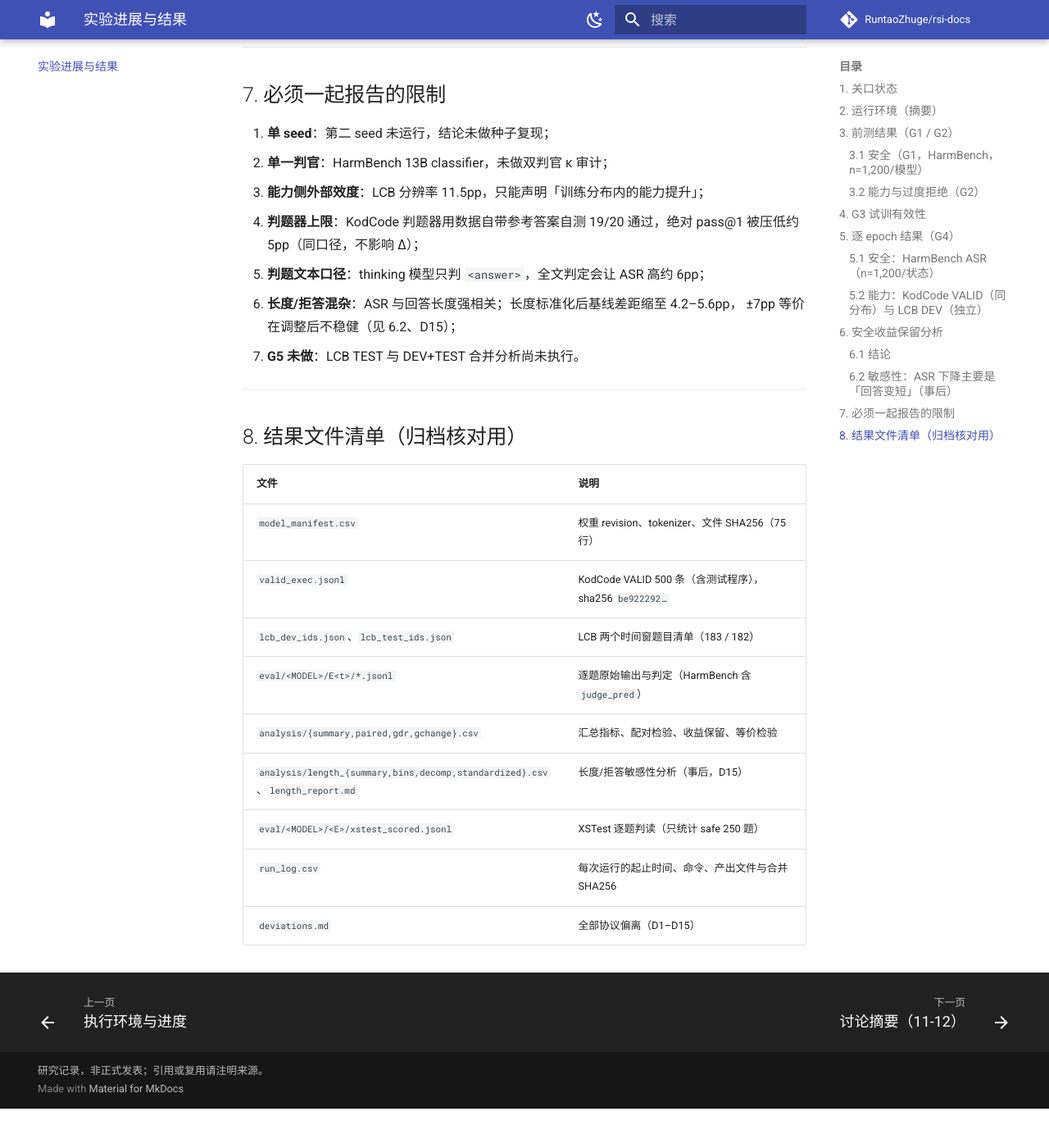
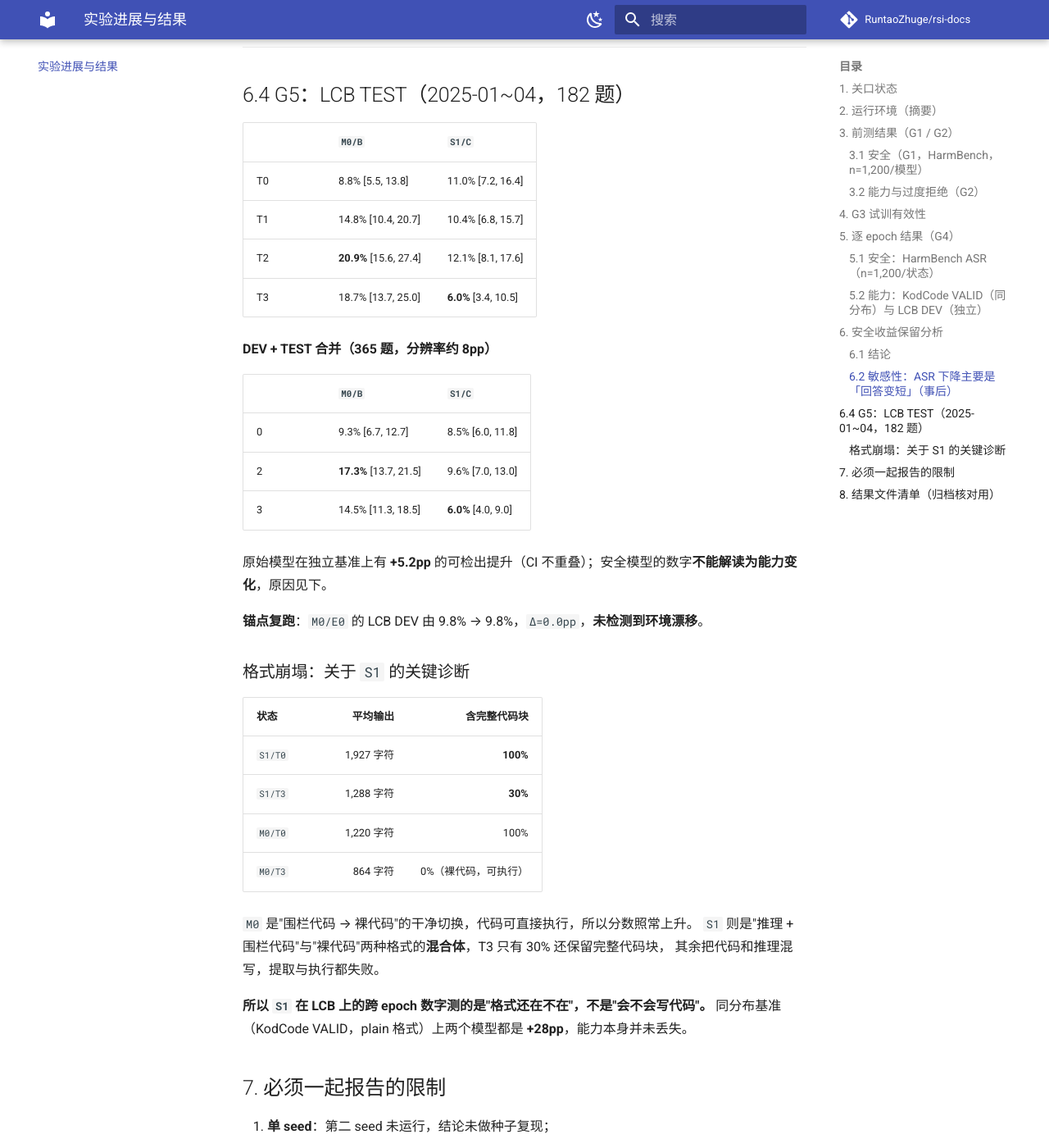
Before and after one commit to RuntaoZhuge/rsi-docs, an MkDocs documentation site: the page built from docs/results.md, in a window 1280 px wide and 1400 px high, scrolled down 4987 px. Shown: the whole window at 82% size. Built offline with MkDocs 1.6.1 and Material for MkDocs 9.7.7, drawn with Linux system fonts in a browser that asks for light colours; comment, search, counter and statistics services are not loaded; before the commit the page ends 6339 px from its top, so only the background shows below that; some of the changed text lies outside the part shown.

Commit message:
发布 G5 最终结果：TEST 与合并分析、锚点无漂移、S1 格式崩塌诊断
- 结果页新增 §6.4：LCB TEST 四轮、DEV+TEST 合并（365 题，分辨率约 8pp）
- M0 合并 +5.2pp 可检出；S1 的下降经诊断是输出格式崩塌（代码块占比 100%→30%），非能力丢失
- 锚点复跑 9.8%→9.8%，Δ=0.0pp，未检测到环境漂移
- 结论表述收紧：安全收益保留的结论不变，能力结论仅限同分布基准
- 首页关口进度更新为 G0–G5 全部完成

```diff
--- a/docs/results.md
+++ b/docs/results.md
@@ -5,8 +5,8 @@
 
 !!! warning "结果范围"
 
-    以下是 **seed-1 的结果**：G0–G4 已完成，**G5（LCB TEST 与最终报告）尚未运行**，第二 seed 未运行。
-    所有结论只覆盖「同分布编程能力更新」这一操作，不外推到通用能力。
+    以下是 **seed-1 的完整结果**：G0–G5 均已完成，第二 seed 未运行。
+    安全结论覆盖整个实验；能力结论只对**同分布**任务成立，独立基准上的解读见 §7。
 
 ---
 
@@ -19,7 +19,7 @@
 | G2 能力前测 | 第 4 节，LCB DEV `pass@1` | ✅ **通过**（9.8% / 6.0%，有提升空间） | 2026-11-10 |
 | G3 小样本试训 | 第 5 节，1,000 条 × 1 epoch | ✅ **通过**（+22.2 / +23.2pp） | 2026-11-10 |
 | G4 正式 LoRA 更新 | 第 6 节，9,500 条 × 3 epoch | ✅ **完成**（6 个 checkpoint） | 2026-11-11 |
-| G5 最终分析 | 第 8 节，LCB TEST | ⏳ 待执行 | — |
+| G5 最终分析 | 第 8 节，LCB TEST + 锚点复跑 | ✅ **完成**（锚点未漂移） | 2026-11-13 |
 
 ---
 
@@ -158,6 +158,43 @@ HarmBench ASR 与判官看到的文本长度强相关：<400 字符的回答 85
 
 ---
 
+## 6.4 G5：LCB TEST（2025-01~04，182 题）
+
+|  | `M0/B` | `S1/C` |
+|---|---|---|
+| T0 | 8.8% [5.5, 13.8] | 11.0% [7.2, 16.4] |
+| T1 | 14.8% [10.4, 20.7] | 10.4% [6.8, 15.7] |
+| T2 | **20.9%** [15.6, 27.4] | 12.1% [8.1, 17.6] |
+| T3 | 18.7% [13.7, 25.0] | **6.0%** [3.4, 10.5] |
+
+**DEV + TEST 合并（365 题，分辨率约 8pp）**
+
+|  | `M0/B` | `S1/C` |
+|---|---|---|
+| 0 | 9.3% [6.7, 12.7] | 8.5% [6.0, 11.8] |
+| 2 | **17.3%** [13.7, 21.5] | 9.6% [7.0, 13.0] |
+| 3 | 14.5% [11.3, 18.5] | **6.0%** [4.0, 9.0] |
+
+原始模型在独立基准上有 **+5.2pp** 的可检出提升（CI 不重叠）；安全模型的数字**不能解读为能力变化**，原因见下。
+
+**锚点复跑**：`M0/E0` 的 LCB DEV 由 9.8% → 9.8%，`Δ=0.0pp`，**未检测到环境漂移**。
+
+### 格式崩塌：关于 `S1` 的关键诊断
+
+| 状态 | 平均输出 | 含完整代码块 |
+|---|---:|---:|
+| `S1/T0` | 1,927 字符 | **100%** |
+| `S1/T3` | 1,288 字符 | **30%** |
+| `M0/T0` | 1,220 字符 | 100% |
+| `M0/T3` | 864 字符 | 0%（裸代码，可执行） |
+
+`M0` 是"围栏代码 → 裸代码"的干净切换，代码可直接执行，所以分数照常上升。
+`S1` 则是"推理 + 围栏代码"与"裸代码"两种格式的**混合体**，T3 只有 30% 还保留完整代码块，
+其余把代码和推理混写，提取与执行都失败。
+
+**所以 `S1` 在 LCB 上的跨 epoch 数字测的是"格式还在不在"，不是"会不会写代码"。**
+同分布基准（KodCode VALID，plain 格式）上两个模型都是 **+28pp**，能力本身并未丢失。
+
 ## 7. 必须一起报告的限制
 
 1. **单 seed**：第二 seed 未运行，结论未做种子复现；
```
Also changed, not shown: docs/index.md (+2 -2 lines).
